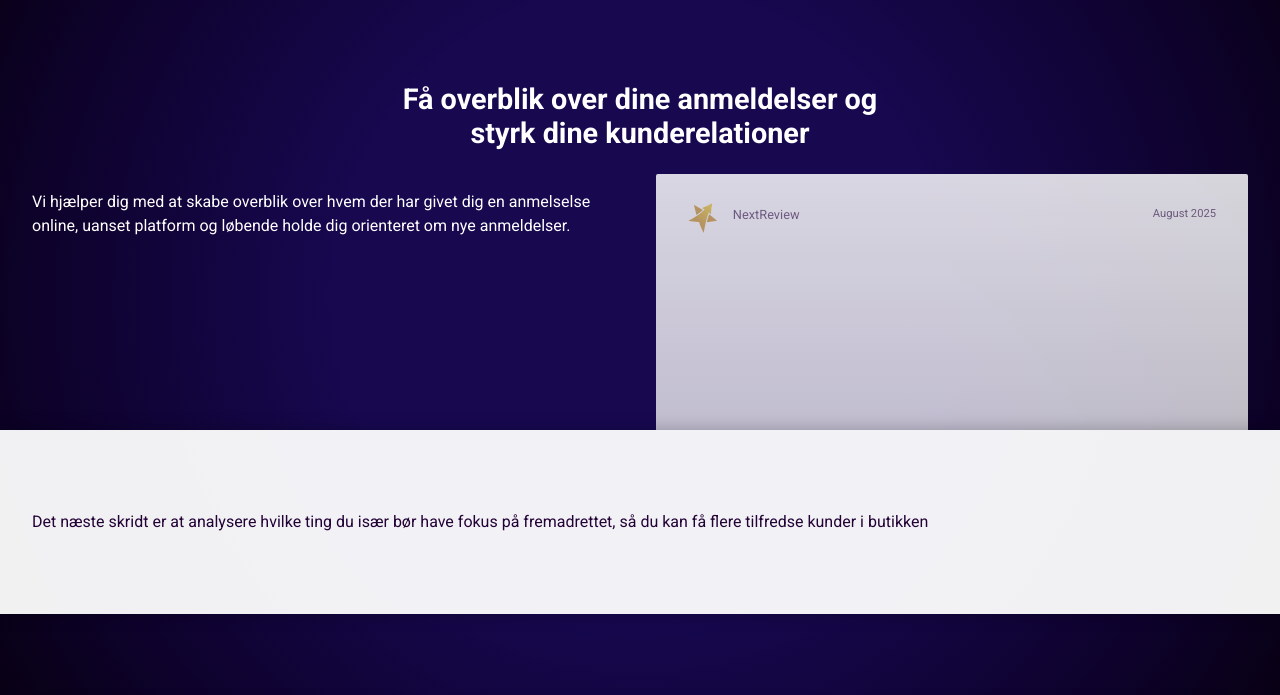
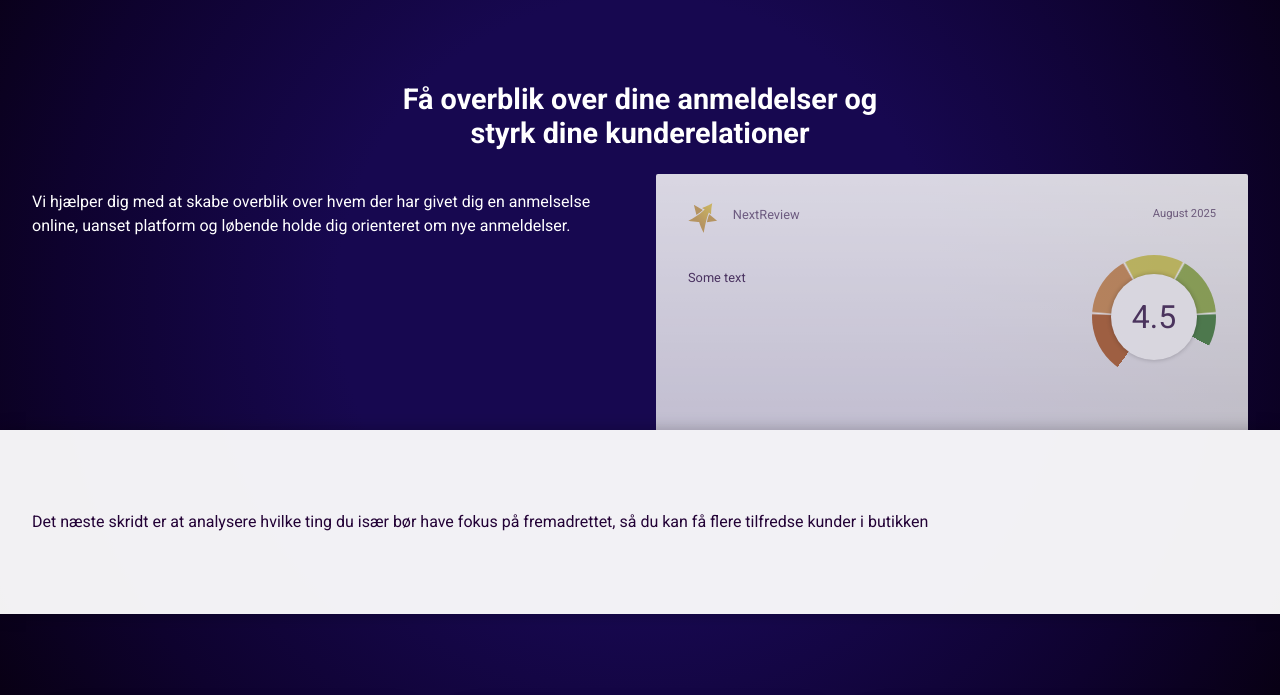
Before and after one commit to rx-mikkel/nextreview, a plain HTML site: page index.html in a window 1280 px wide. Shown: the part 102-797 px from the top of the page. Drawn offline with nearby package versions, Linux system fonts and the light colour scheme.

Commit message:
rating example

```diff
--- a/index.html
+++ b/index.html
@@ -47,6 +47,14 @@
 								</div>
 							</div>
 							<div class="reportPageContent">
+								<div class="reportPageColumns">
+									<div>
+										<p>Some text</p>
+									</div>
+									<div class="ratingSpeedometer">
+										<div class="ratingSpeedometerInner">4.5</div>
+									</div>
+								</div>
 
 							</div>
 						</div>
--- a/styles/index.css
+++ b/styles/index.css
@@ -29,6 +29,7 @@ html {
 header {
 	background-color: #06021df6;
 	position: sticky;
+	z-index: 100;
 	top: 0;
 
 	.logo {
--- a/styles/reportpage.css
+++ b/styles/reportpage.css
@@ -41,3 +41,35 @@
         font-size: 0.7rem;
     }
 }
+
+.reportPageContent {
+    padding: 1rem;
+}
+
+.reportPageColumns {
+    display: flex;
+    justify-content: space-between;
+    font-size: 0.8rem;
+}
+
+.ratingSpeedometer {
+    width: 124px;
+    height: 124px;
+    border-radius: 100px;
+    display: flex;
+    align-items: center;
+    justify-content: center;
+    background: conic-gradient(from 144deg, transparent 0%, rgba(255, 255, 255, 0) 20%, #b97144 20%, #b97144 35.5%, #fff 36%, #d39a64 36.5%, #d39a64 51.5%, #fff 52%, #d8d168 52.5%, #d8d168 67.5%, #fff 68%, #9db85e 68.5%, #9db85e 83.5%, #fff 84%, #5a8f53 84.5%, #5a8f53 92.6%, transparent 92.6%);
+}
+
+.ratingSpeedometerInner {
+    background-color: #fff;
+    width: 70%;
+    height: 70%;
+    border-radius: 100px;
+    box-shadow: 0px 0px 5px #0000003f;
+    display: flex;
+    align-items: center;
+    justify-content: center;
+    font-size: 2rem;
+}
```
